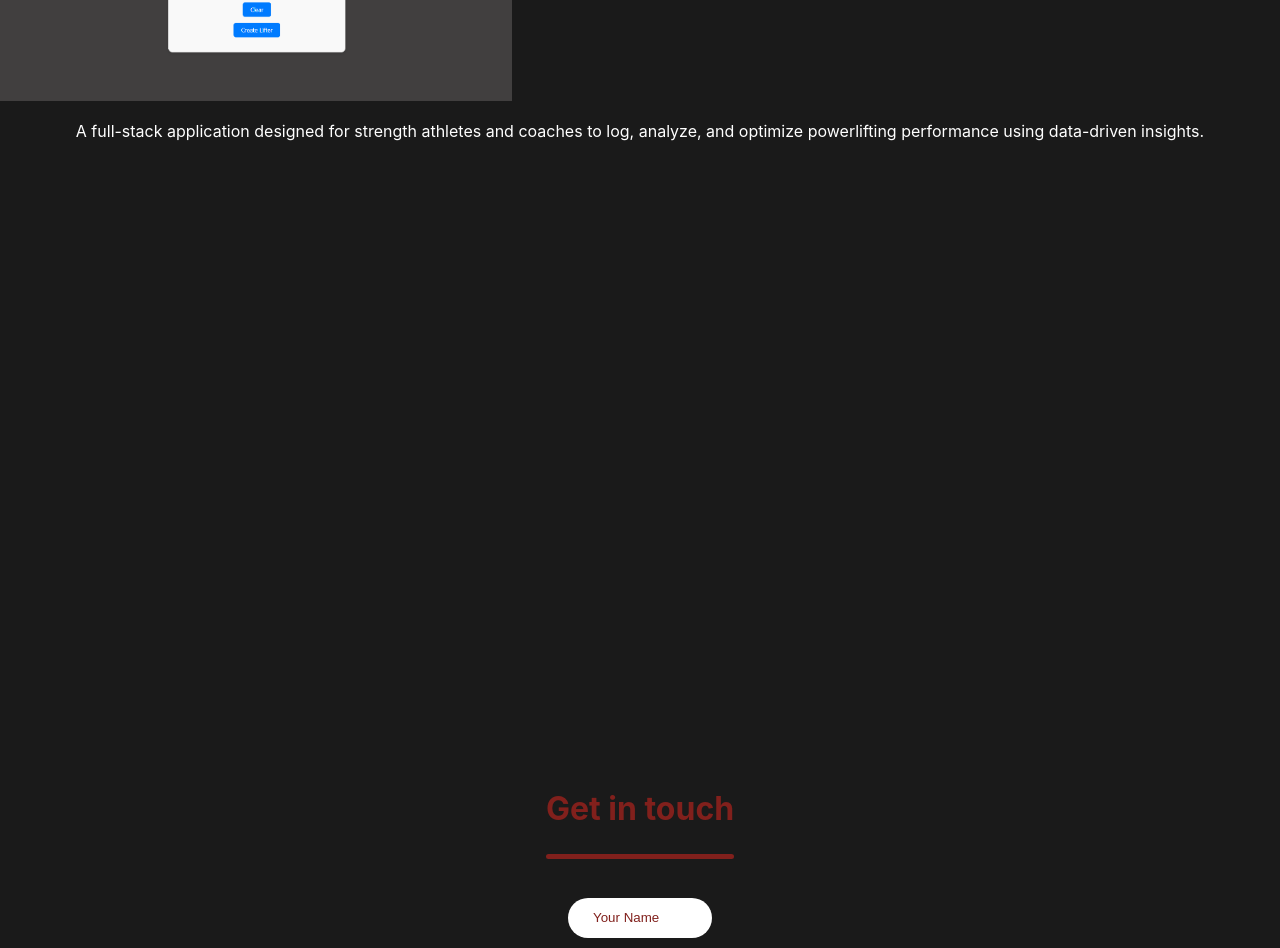
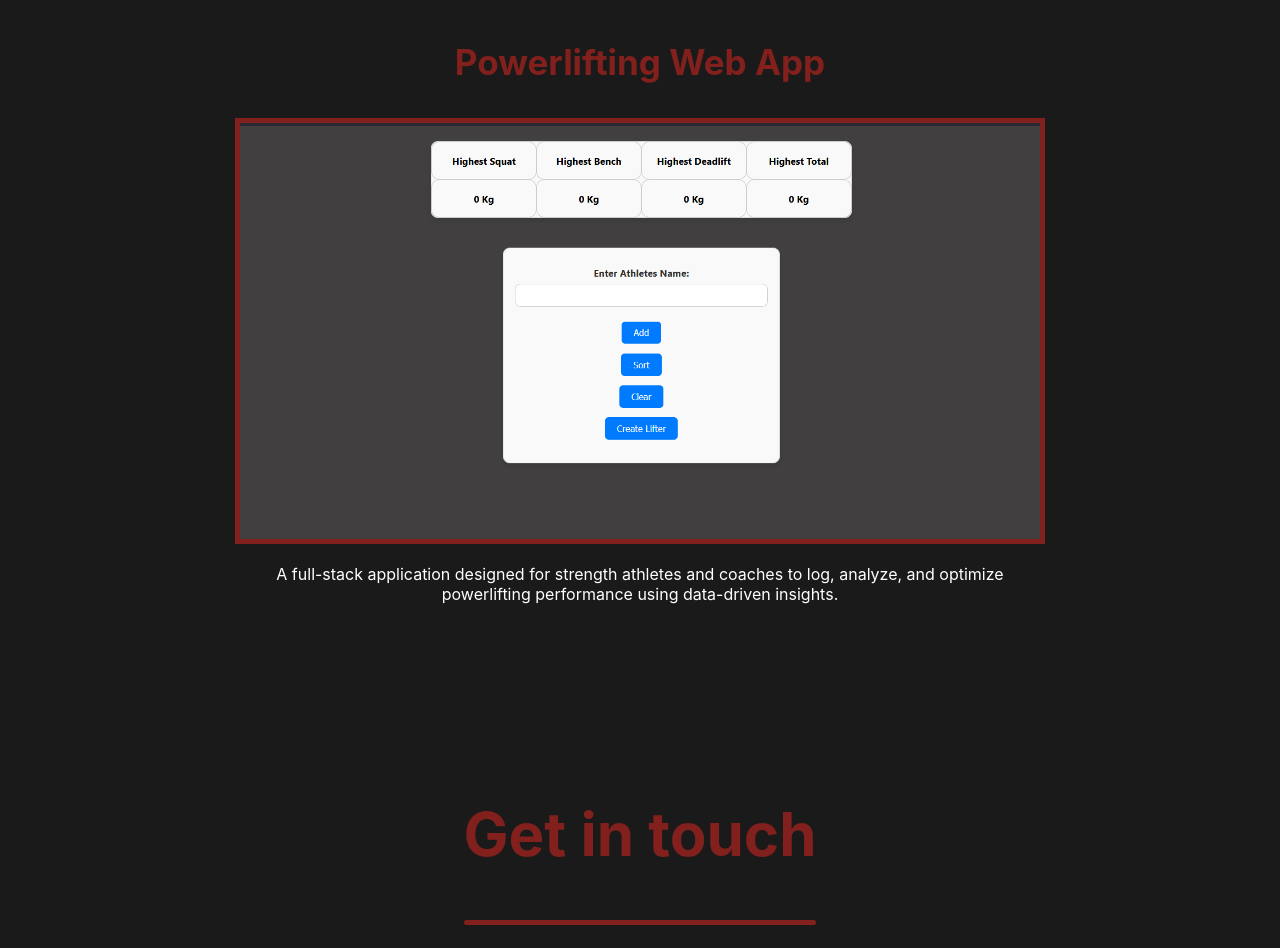
Before and after one commit to LReed03/portfolio, a React (Create React App) app: page / in a window 1280 px wide. Shown: the part 1940-2888 px from the top of the page. Built offline with nearby package versions, Linux system fonts and the light colour scheme.

Commit message:
More changes

```diff
--- a/src/Contact.css
+++ b/src/Contact.css
@@ -14,19 +14,19 @@
 .contact-title h2{
     font-weight: 600px;
     color: rgb(129, 32, 28);
-    font-size: 200%;
+    font-size: 60px;
 }
 
 .contact-title hr{
     border: none;
     background-color: rgb(129, 32, 28);
-    height: 0.3rem;
+    height: 5px;
     border-radius: 10px;
-    margin-bottom: 10%;
+    margin-bottom: 5px;
 }
 
 .contact-inputs{
-    width: 9rem;
+    width: 20rem;
     height: 2.5rem;
     border: none;
     outline: none;
--- a/src/ProjectItem.css
+++ b/src/ProjectItem.css
@@ -1,9 +1,17 @@
 .projectItem p{
     color: white;
+    max-width: 50rem;
+    text-align: center;
 }
 
 .projectItem img{
-    width: 40%;
+    width: 50rem;
+    border: 5px solid rgb(129, 32, 28);
+    transition: transform .2s;
+}
+
+.projectItem img:hover{
+    transform: scale(0.9);
 }
 
 .projectItem{
@@ -13,3 +21,11 @@
     align-items: center;
     margin-top: 45px;
 }
+
+.projectItem h3{
+    color: rgb(129, 32, 28);
+    max-width: 50rem;
+    text-align: center;
+    font-size: 35px;
+
+}
--- a/src/ProjectItem.js
+++ b/src/ProjectItem.js
@@ -4,6 +4,7 @@ import "./ProjectItem.css";
 function ProjectItem(props){
     return(
         <div className="projectItem">
+            <h3>{props.title}</h3>
             <a href={props.url}><img src={props.img} ></img></a>
             <p>{props.description}</p>
         </div>
--- a/src/Projects.js
+++ b/src/Projects.js
@@ -5,7 +5,11 @@ import ProjectItem from "./ProjectItem";
 function Projects(){
     return(
         <div className="projects-container">
-            <ProjectItem img={"powerlifting.png"} description = {"A full-stack application designed for strength athletes and coaches to log, analyze, and optimize powerlifting performance using data-driven insights."} url={"https://github.com/LReed03/powerlifting-analysis"}/>
+            <h2>Projects</h2>
+            <ProjectItem img={"powerlifting.png"}
+            description = {"A full-stack application designed for strength athletes and coaches to log, analyze, and optimize powerlifting performance using data-driven insights."}
+            url={"https://github.com/LReed03/powerlifting-analysis"}
+            title={"Powerlifting Web App"}/>
         </div>
     )
 }
--- a/src/projects.css
+++ b/src/projects.css
@@ -1,4 +1,22 @@
 .projects-container{
-    height: 100vh;
+    min-height: 100vh;
+    display: flex;
+    align-items: center;
+    flex-direction: column;
+
 
 }
+
+.projects-container h2{
+    font-weight: 600px;
+    color: rgb(129, 32, 28);
+    font-size: 60px;
+}
+
+.projects-container hr{
+    border: none;
+    background-color: rgb(129, 32, 28);
+    height: 5px;
+    border-radius: 10px;
+    margin-bottom: 5px;
+}
```
